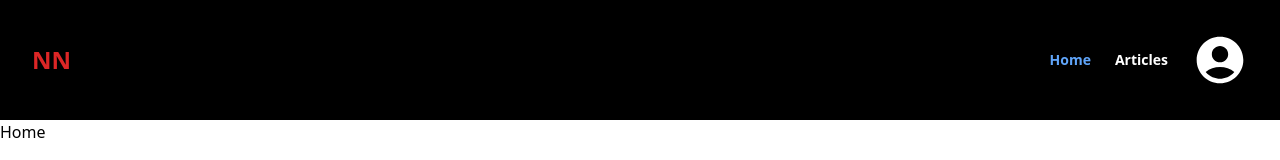
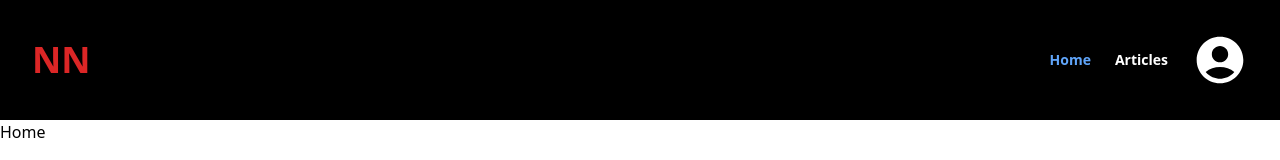
Before and after one commit to baberlabs/fe-nc-news, a React (Vite) app: page / in a window 1280 px wide. Shown: the top 160 px of the page. Built offline with nearby package versions, Linux system fonts and the light colour scheme.

Commit message:
Update logo to link to home page

```diff
--- a/src/components/Header.jsx
+++ b/src/components/Header.jsx
@@ -1,4 +1,4 @@
-import Logo from "./header/Logo";
+import Logo from "./Logo";
 import Navigation from "./Navigation";
 
 export default function Header() {
--- /dev/null
+++ b/src/components/Logo.jsx
@@ -0,0 +1,11 @@
+import { Link } from "react-router-dom";
+
+export default function Logo() {
+  return (
+    <Link to="/">
+      <h1 className="w-fit text-2xl text-red-600 md:text-3xl lg:text-4xl">
+        NN
+      </h1>
+    </Link>
+  );
+}
--- a/src/components/header/Logo.jsx
+++ /dev/null
@@ -1,3 +0,0 @@
-export default function Logo() {
-  return <h1 className="w-fit text-2xl text-red-600">NN</h1>;
-}
```
